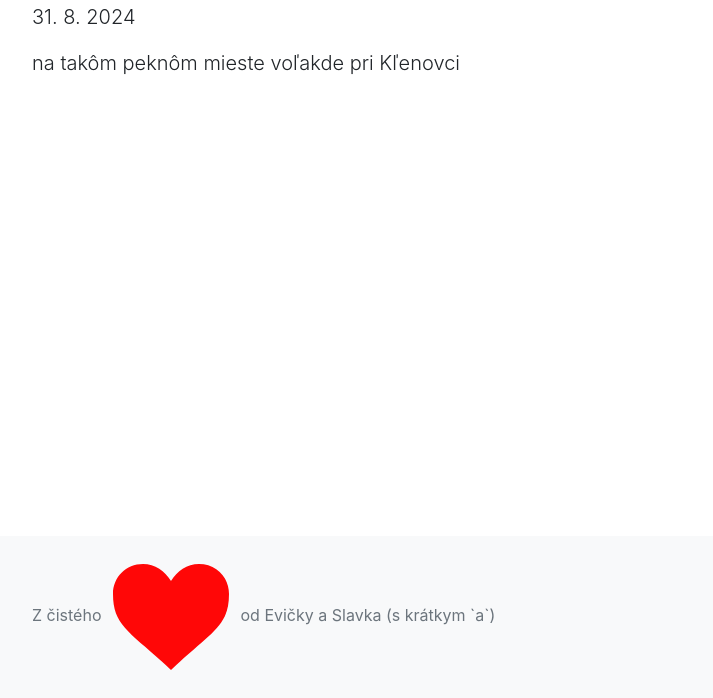
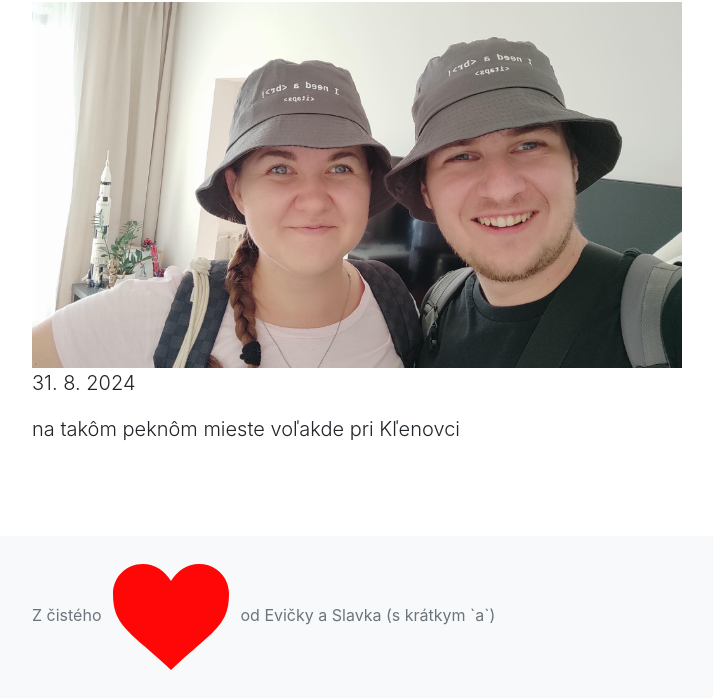
Before and after one commit to slavokozar/katkaakubko, a plain HTML site: page index.html in a window 1280 px wide. Shown: the part 102-800 px from the top of the page, without its empty margins (283-996 px from the left). Drawn offline with nearby package versions, Linux system fonts and the light colour scheme.

Commit message:
Update index.html

```diff
--- a/index.html
+++ b/index.html
@@ -86,6 +86,7 @@
 <main class="flex-shrink-0">
   <div class="container">
     <h1 class="mt-5">Katka a Kubko</h1>
+    <img src="/katkaakubko.jpg" class="img-fluid" alt="Katka a Kubko"/>
     <p class="lead">31. 8. 2024</p>
     <p class="lead">na takôm peknôm mieste voľakde pri Kľenovci</p>
 
```
